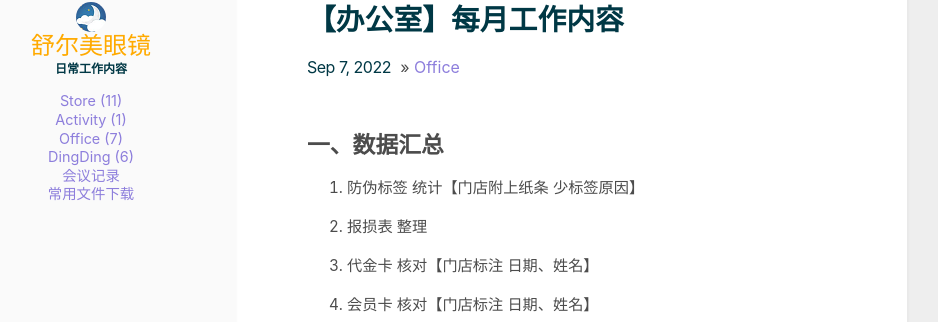
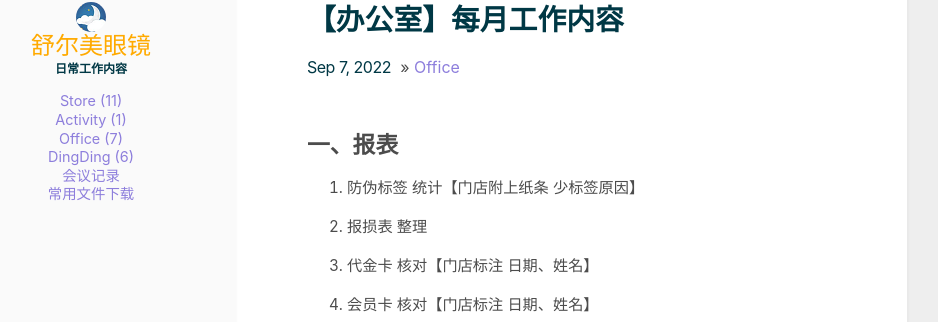
Before and after one commit to cuihuanhuan/cuihuanhuan.github.io, a Jekyll site: the page built from _posts/2022-09-07-【办公室】每月工作内容.md, in a window 1280 px wide. Shown: the part 148-470 px from the top of the page, without its empty margins (213-1151 px from the left). Built offline with Jekyll 4.4.1, drawn with Linux system fonts in a browser that asks for light colours.

Commit message:
Update 2022-09-07-【办公室】每月工作内容.md

```diff
--- a/_posts/2022-09-07-【办公室】每月工作内容.md
+++ b/_posts/2022-09-07-【办公室】每月工作内容.md
@@ -5,7 +5,7 @@ category: Office
 ---
 
 
-## 一、数据汇总
+## 一、报表
 
 1. 防伪标签 统计【门店附上纸条 少标签原因】
 
```
